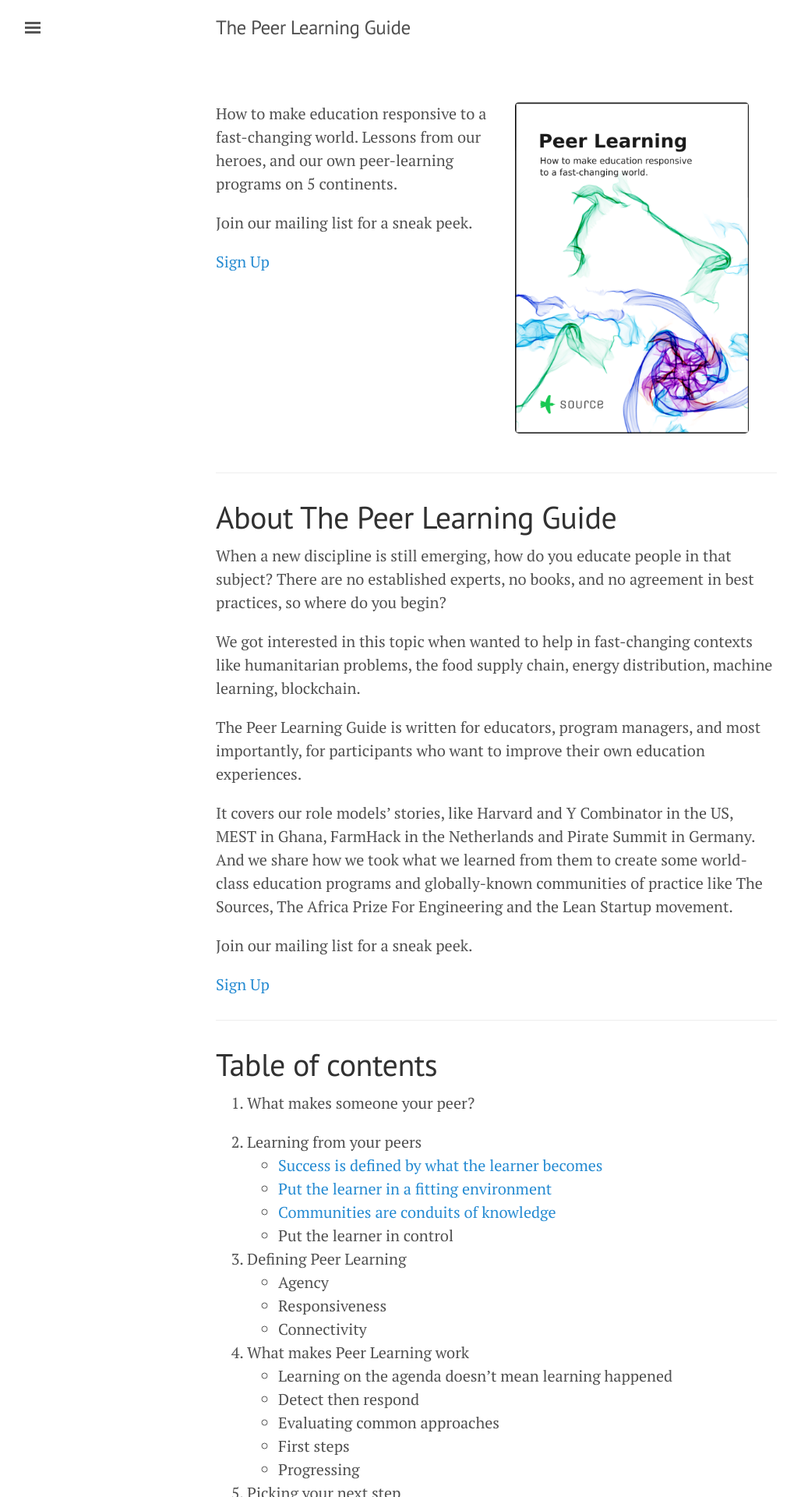
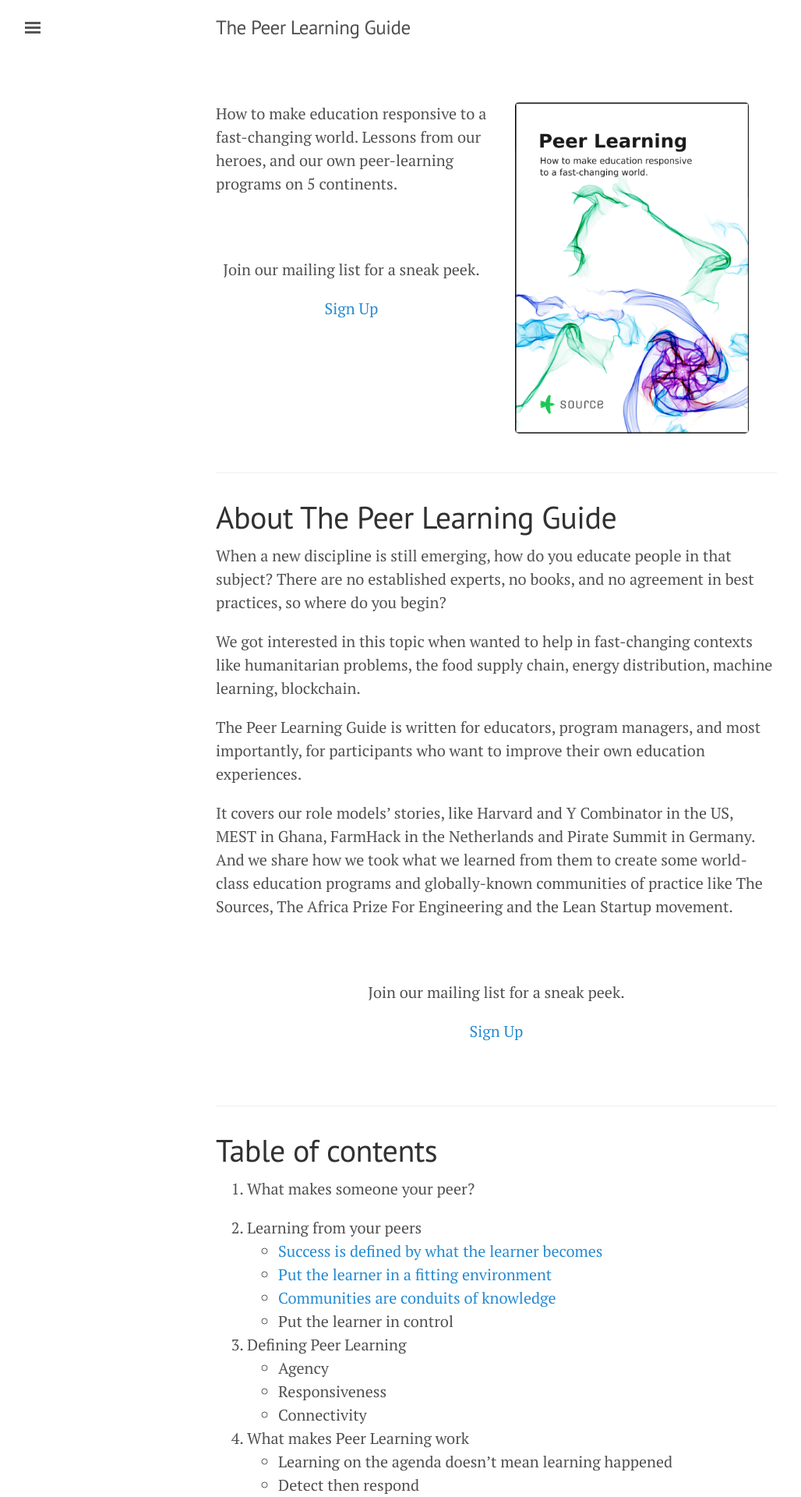
Before and after one commit to sourceinstitute/peerlearningguide, a Jekyll site: the page built from index.html, in a window 1280 px wide. Shown: the top 1920 px of the page at 78% size, without its empty margins (3-1031 px from the left). Built offline with Jekyll 4.4.1, drawn with Linux system fonts in a browser that asks for light colours; nearby versions of some CDN libraries; the list of posts is cut into pages by our own code; comment, search, counter and statistics services are not loaded; a style sheet for code colours, icons or effects is not loaded.

Commit message:
bug - forgot cta class

```diff
--- a/_includes/index.md
+++ b/_includes/index.md
@@ -6,8 +6,10 @@
 How to make education responsive to a fast-changing world. Lessons from our heroes, and our own peer-learning programs on 5 continents.
 
 
+<div class="cta">
 <p>Join our mailing list for a sneak peek.</p>
 <p><a href="http://sendy.source.institute/subscription?f=iVTKAVDr7ah0oAQw8v8qOzCSdTEgCHxk84XgPNfwU0GqBmD3qYraY6azokrrzn9iml4qp15wodg0qDyNkLeo892w"> Sign Up</a></p>
+</div>
 
 <div style="clear: right;"></div>
 ---
@@ -28,8 +30,10 @@ The Peer Learning Guide is written for educators, program managers, and most imp
 It covers our role models' stories, like Harvard and Y Combinator in the US, MEST in Ghana, FarmHack in the Netherlands and Pirate Summit in Germany. And we share how we took what we learned from them to create some world-class education programs and globally-known communities of practice like The Sources, The Africa Prize For Engineering and the Lean Startup movement.
 
 
+<div class="cta">
 <p>Join our mailing list for a sneak peek.</p>
 <p><a href="http://sendy.source.institute/subscription?f=iVTKAVDr7ah0oAQw8v8qOzCSdTEgCHxk84XgPNfwU0GqBmD3qYraY6azokrrzn9iml4qp15wodg0qDyNkLeo892w"> Sign Up</a></p>
+</div>
 
 
 ---
@@ -88,5 +92,7 @@ It covers our role models' stories, like Harvard and Y Combinator in the US, MES
 
 ---
 
+<div class="cta">
 <p>Join our mailing list for a sneak peek.</p>
 <p><a href="http://sendy.source.institute/subscription?f=iVTKAVDr7ah0oAQw8v8qOzCSdTEgCHxk84XgPNfwU0GqBmD3qYraY6azokrrzn9iml4qp15wodg0qDyNkLeo892w"> Sign Up</a></p>
+</div>
```
